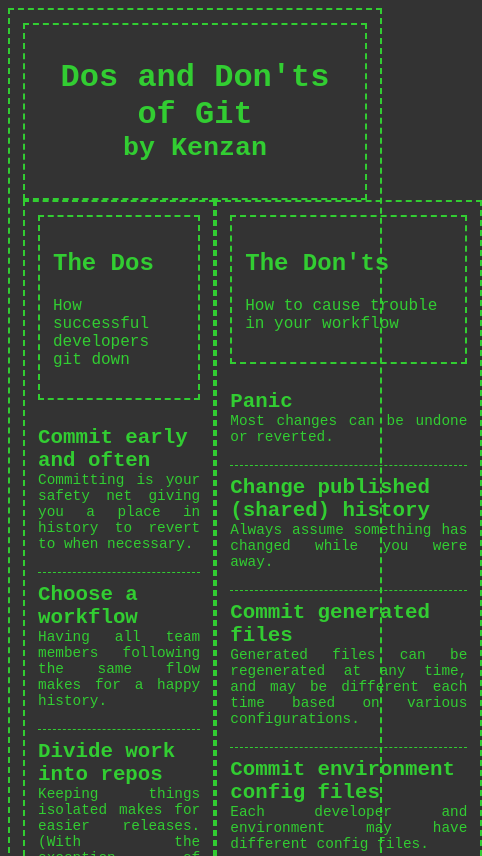
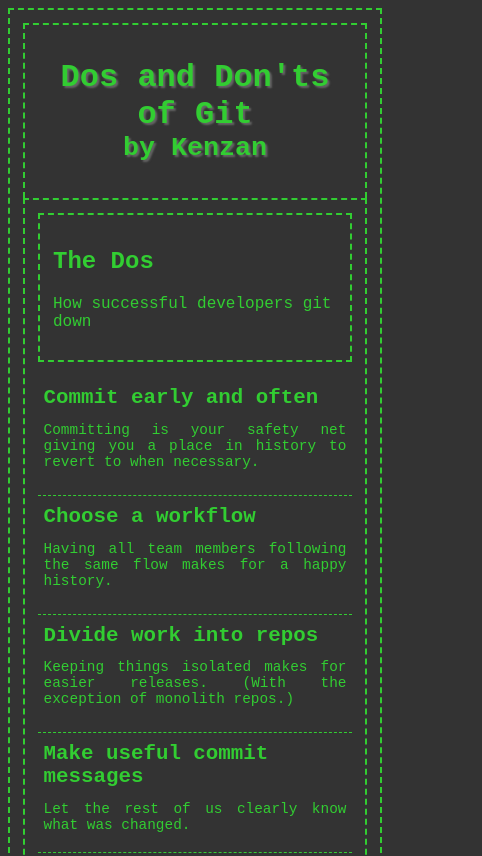
Before and after one commit to jstockdi-marstone/git-r-committed, a plain HTML site: page index.html in a window 390 px wide. Shown: the top 856 px of the page, 482 px wide, since content can reach past the window. Drawn offline with Linux system fonts and the light colour scheme.

Commit message:
Update styles to increase responsiveness

```diff
--- a/index.html
+++ b/index.html
@@ -8,7 +8,7 @@
 </head>
 
 <body onload="retrieveBestPractices();">
-    <div class="bordered">
+    <div id="wrapper" class="bordered">
         <header class="bordered">
             <h1>Dos and Don'ts of Git <small>by Kenzan</small></h1>
         </header>
--- a/styles.css
+++ b/styles.css
@@ -4,10 +4,27 @@
   }
 }
 
+html {
+  font-size: 16px;
+}
+
 body {
   background: #333;
   color: limegreen;
   font-family: monospace;
+}
+
+#wrapper{
+  max-width:1000px;
+  margin: 0 auto;
+}
+
+#wrapper > header{
+  border-bottom: 0;
+}
+
+#dos{
+  border-right: 0;
 }
 
 .bordered {
@@ -17,6 +34,7 @@ body {
 
 h1 {
   text-align: center;
+  text-shadow: 2px 2px 2px #666;
 }
 
 h1 small {
@@ -29,13 +47,14 @@ h1 small {
 
 dd {
   text-align: justify;
-  margin: 0 0 10px 0;
+  margin: 0 0 0.7em 0;
   font-size: 0.9em;
 }
 
 dt {
   font-weight: bold;
   font-size: 1.3em;
+  margin: 0 0 0.6em 0;
 }
 
 .item-list div:hover dt:after {
@@ -44,7 +63,7 @@ dt {
   width: 10px;
   display: inline-block;
   height: 100%;
-  margin-left: 4px;
+  margin-left: 0.2em;
   animation: blinker .75s linear infinite;
 }
 
@@ -55,22 +74,14 @@ dt {
 }
 
 .item-list div {
-  flex: 1 1 auto;
+  flex: 1 1 100px;
   border-bottom: 1px dashed;
-  padding: 10px 0;
+  padding: 0.55em 0.35em;
 }
 
 section header div {
   margin: 0 auto;
   width: 50%
-}
-
-#donts pre {
-  transform: rotate(180deg);
-}
-
-html {
-  font-size: 16px;
 }
 
 @media print {
@@ -81,3 +92,14 @@ html {
     display: block;
   }
 }
+
+@media (max-width: 650px) {
+  .section-wrapper {
+    display: block;
+  }
+
+  #dos {
+    border-right: 2px dashed;
+    border-bottom: 0;
+  }
+ }
```
